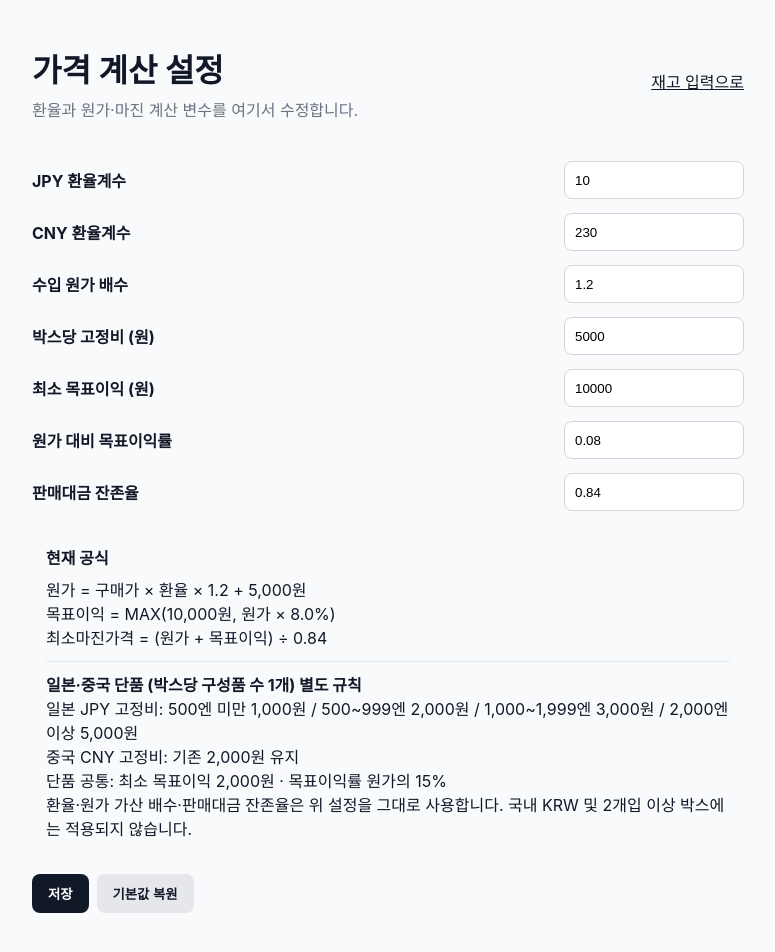
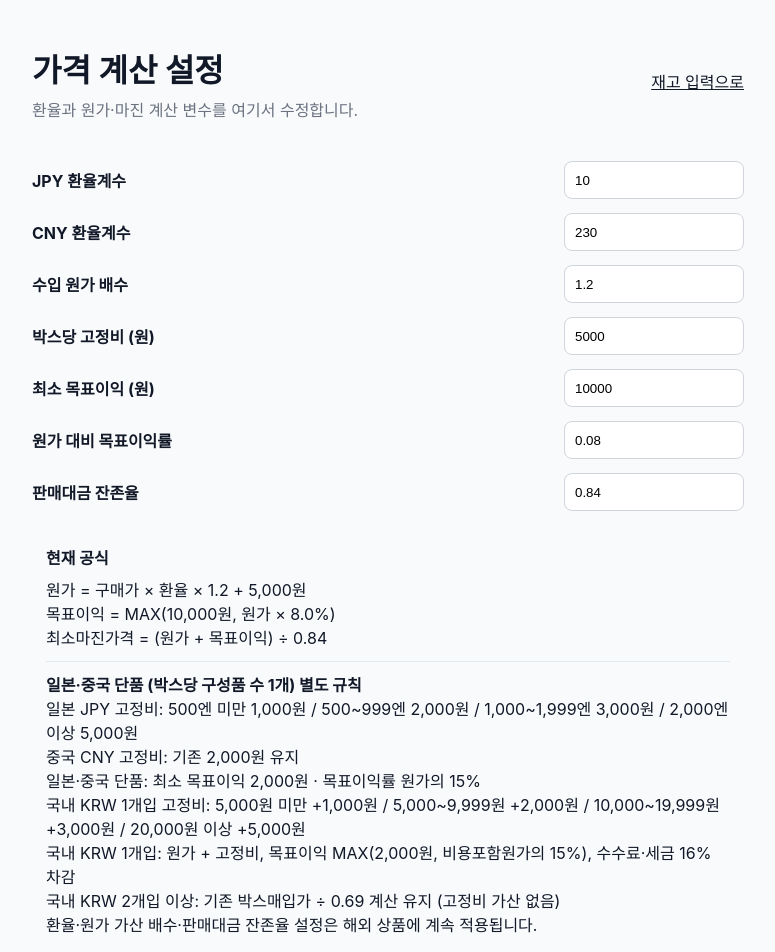
Before and after one commit to ddogagak/shipping, a Next.js app in the folder web/: page /pricing-settings in a window 1280 px wide. Shown: the top 952 px of the page, without its empty margins (252-1027 px from the left). Built offline with nearby package versions, Linux system fonts and the light colour scheme.

Commit message:
pricing: document local KRW tiered single item rule

```diff
--- a/web/src/app/pricing-settings/page.tsx
+++ b/web/src/app/pricing-settings/page.tsx
@@ -64,8 +64,11 @@ export default function PricingSettingsPage() {
           <strong>일본·중국 단품 (박스당 구성품 수 1개) 별도 규칙</strong>
           <div>일본 JPY 고정비: 500엔 미만 1,000원 / 500~999엔 2,000원 / 1,000~1,999엔 3,000원 / 2,000엔 이상 5,000원</div>
           <div>중국 CNY 고정비: 기존 2,000원 유지</div>
-          <div>단품 공통: 최소 목표이익 2,000원 · 목표이익률 원가의 15%</div>
-          <div>환율·원가 가산 배수·판매대금 잔존율은 위 설정을 그대로 사용합니다. 국내 KRW 및 2개입 이상 박스에는 적용되지 않습니다.</div>
+          <div>일본·중국 단품: 최소 목표이익 2,000원 · 목표이익률 원가의 15%</div>
+          <div>국내 KRW 1개입 고정비: 5,000원 미만 +1,000원 / 5,000~9,999원 +2,000원 / 10,000~19,999원 +3,000원 / 20,000원 이상 +5,000원</div>
+          <div>국내 KRW 1개입: 원가 + 고정비, 목표이익 MAX(2,000원, 비용포함원가의 15%), 수수료·세금 16% 차감</div>
+          <div>국내 KRW 2개입 이상: 기존 박스매입가 ÷ 0.69 계산 유지 (고정비 가산 없음)</div>
+          <div>환율·원가 가산 배수·판매대금 잔존율 설정은 해외 상품에 계속 적용됩니다.</div>
         </div>
       </div>
 
```
